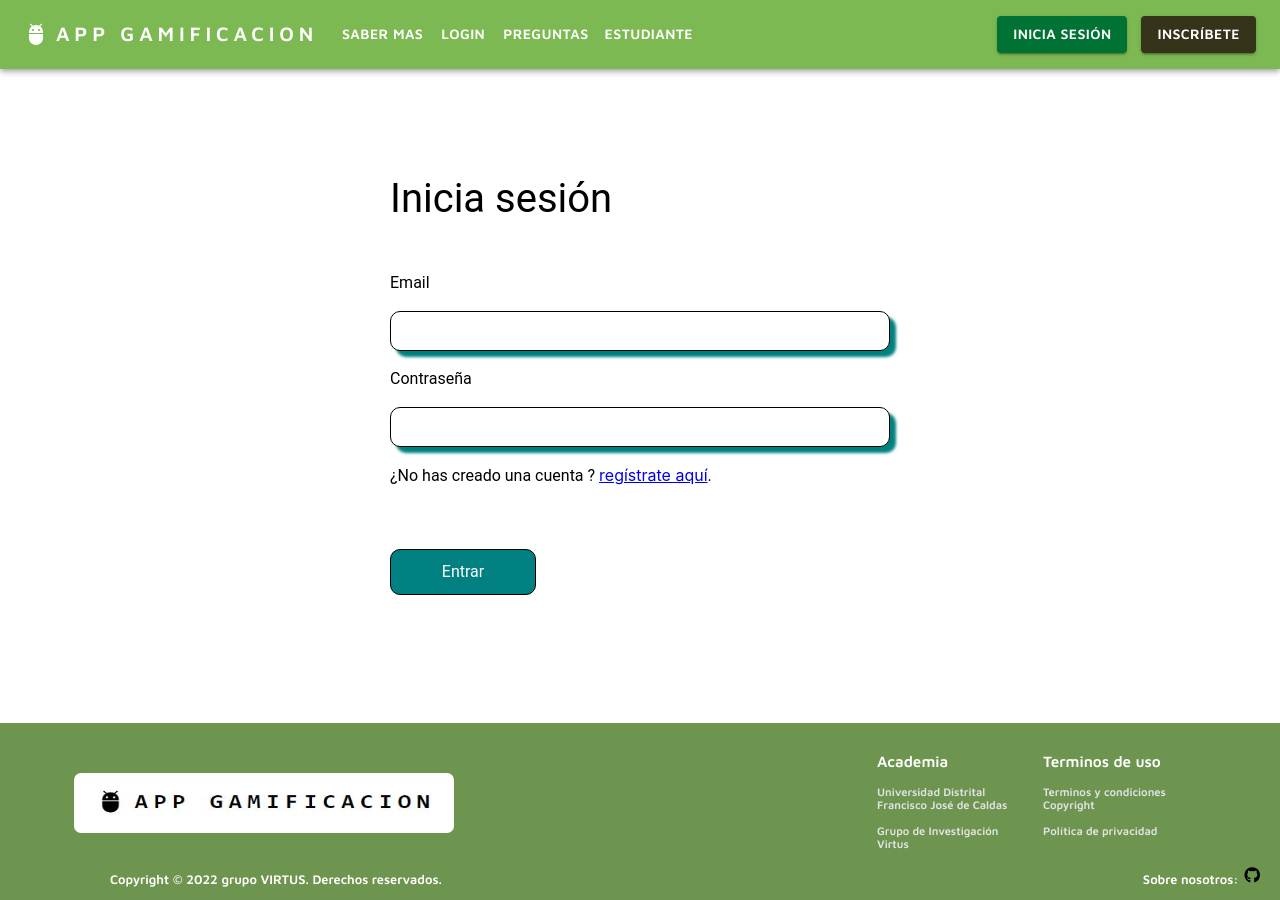
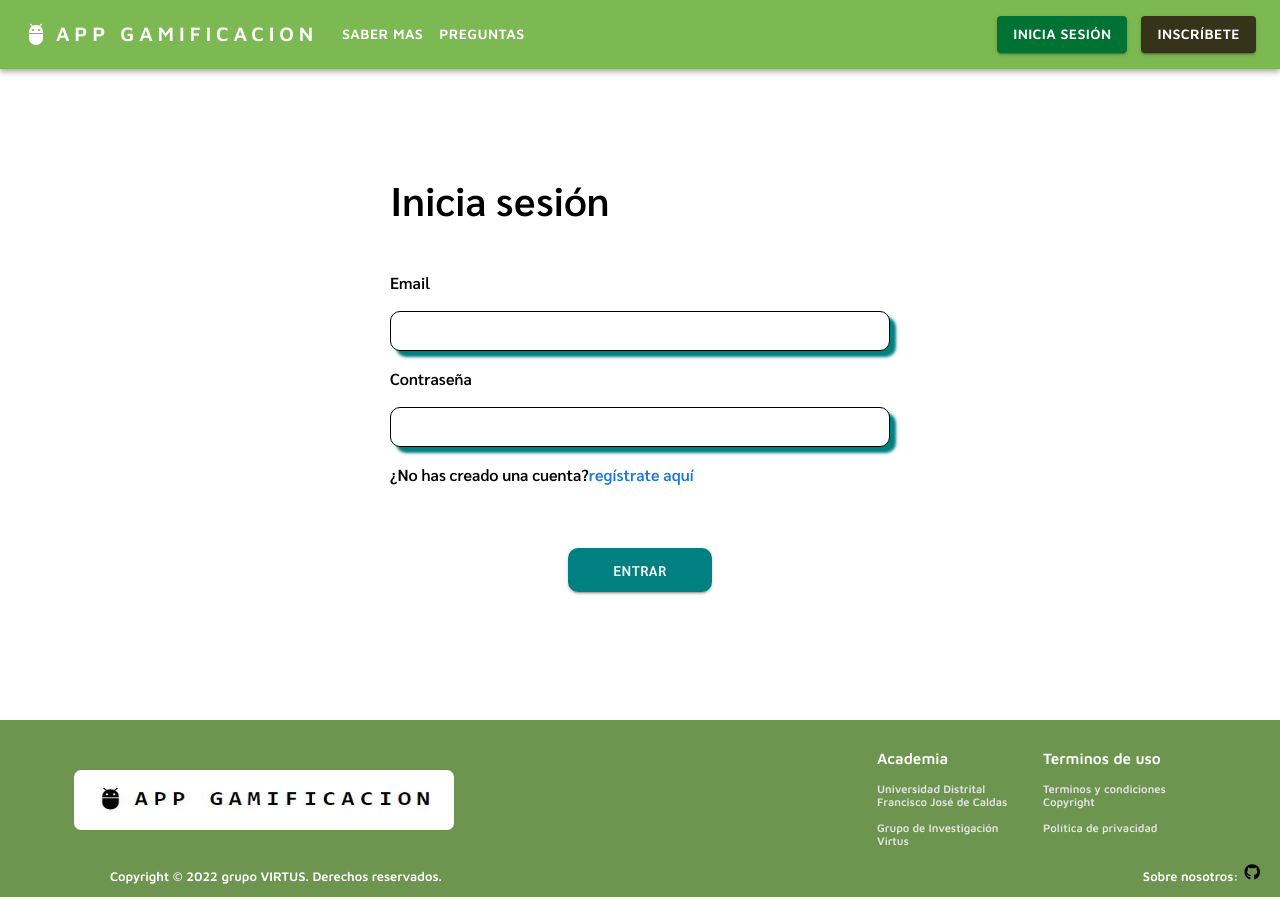
Before and after one commit to Gabelonio/Ambiente-Gamificacion-Epico, a React (Create React App) app: page /login in a window 1280 px wide. Built offline with nearby package versions, Linux system fonts and the light colour scheme.

Commit message:
inicio de sesion agregado en el boton, la vista estudiante se encuentra luego de usar el boton Entrar dentro de la vista inicio de sesion. Tipografia agregada a la vista de inicio de sesion

```diff
--- a/src/componentes/navBar/NavBar.js
+++ b/src/componentes/navBar/NavBar.js
@@ -1,6 +1,7 @@
 import React from 'react'
 import './navBar.css';
 import {NavLink} from 'react-router-dom';
+import { useNavigate } from 'react-router-dom';
 
 import AppBar from '@mui/material/AppBar';
 import Box from '@mui/material/Box';
@@ -15,7 +16,7 @@ import MenuItem from '@mui/material/MenuItem';
 import AdbIcon from '@mui/icons-material/Adb';
 import { createTheme, ThemeProvider } from '@mui/material/styles';
 
-const pages = ['Saber Mas', 'login', 'Preguntas','Estudiante'];
+const pages = ['Saber Mas', 'Preguntas'];
 
 const theme = createTheme({
   status: {
@@ -42,7 +43,9 @@ const theme = createTheme({
 
 export default function NavBar(props) {
 
+    const navigate = useNavigate();
     const [anchorElNav, setAnchorElNav] = React.useState(null);
+
 
     const handleOpenNavMenu = (event) => {
         setAnchorElNav(event.currentTarget);
@@ -52,6 +55,10 @@ export default function NavBar(props) {
     const handleCloseNavMenu = () => {
         setAnchorElNav(null);
     };
+
+    function navigateToLogin(){
+        navigate('/login');
+    }
 
     return(
         <div>
@@ -160,7 +167,8 @@ export default function NavBar(props) {
                         <Box sx={{flexGrow: 0}}>
                             <ThemeProvider theme={theme}>
                                 <Button sx={{fontFamily: ['Maven Pro', 'cursive'].join(','),
-                                            marginRight: "1em" }} variant="contained" color = "login">
+                                            marginRight: "1em" }} variant="contained" color = "login"
+                                        onClick = {navigateToLogin}>
                                     Inicia sesión
                                 </Button>
                                 <Button sx={{fontFamily: ['Maven Pro', 'cursive'].join(',')}} variant="contained" color = "signup">
--- a/src/vistas/login/Login.js
+++ b/src/vistas/login/Login.js
@@ -1,10 +1,31 @@
 import React from "react";
 import './login.css';
 import { useState } from 'react';
-import {NavLink} from 'react-router-dom';
+import { Link as RouterLink} from 'react-router-dom';
+import { useNavigate } from 'react-router-dom';
+
+import { styled } from '@mui/material/styles';
+import { purple } from '@mui/material/colors';
+import { Button, Link } from "@mui/material";
+
+/* Estilos del boton "Entrar" */
+const ColorButton = styled(Button)(({ theme }) => ({
+    color: theme.palette.getContrastText(purple[500]),
+    width: '144px',
+    height: '44px',
+    borderRadius: '10px',
+    backgroundColor: '#008080',
+    margin: 'auto',
+    marginTop: '45px',
+    fontFamily: "Sarabun, sans-serif",
+    '&:hover': {
+      backgroundColor: '#218c8c',
+    },
+}));
 
 export default function Login(props) {
 
+    const navigate = useNavigate();
 
     const[usuario, setusurio]=useState({
         email:'',
@@ -20,8 +41,13 @@ export default function Login(props) {
     }
 
     const comprobar=()=>{
-        console.log(usuario)
+        console.log(usuario);
+        //Antes de entrar deberia comprobar el usuario
+        navigateToStudentView();
+    }
 
+    function navigateToStudentView(){
+        navigate('/Estudiante');
     }
 
     return(
@@ -32,8 +58,17 @@ export default function Login(props) {
                 <input type="email" name='email' value={usuario.email} onChange={handleChange} required></input>
                 <p>Contraseña</p>
                 <input type="password" name='pasword' value={usuario.pasword} onChange={handleChange} required></input>
-                <p className='crear'>¿No has creado una cuenta ? <NavLink to='/registro'>regístrate aquí</NavLink>.</p>
-                <div className='envio' onClick={comprobar}> <p>Entrar</p></div>
+                <p className='crear'>¿No has creado una cuenta?
+                    <Link   to='/registro'
+                            underline="hover"
+                            component={RouterLink}
+                            sx={{fontFamily: ['Sarabun', 'sans-serif'].join(',')}}>regístrate aquí
+                    </Link>
+                </p>
+                <ColorButton variant="contained"
+                             onClick={comprobar}>
+                                Entrar
+                </ColorButton>
             </div>
         </div>
     )
--- a/src/vistas/login/login.css
+++ b/src/vistas/login/login.css
@@ -1,9 +1,10 @@
+@import url('https://fonts.googleapis.com/css2?family=Lilita+One&family=Maven+Pro:wght@600&display=swap');
+
 .formulario{
     width: 500px;
     margin: auto;
     display: grid;
     grid-template-columns: 1fr;
-
 }
 
 .login_title{
@@ -12,6 +13,7 @@
     font-weight: 400;
     font-size: 40px;
     line-height: 150%;
+    font-family: 'Sarabun', sans-serif;
 }
 
 .formulario p{
@@ -20,6 +22,7 @@
     font-weight: 400;
     font-size: 16px;
     line-height: 150%;
+    font-family: 'Sarabun', sans-serif;
 }
 
 .formulario input{
@@ -33,16 +36,16 @@
 }
 
 .envio{
-
-    margin-top: 45px;
     width: 144px;
     height: 44px;
-    background: teal;
+    background: #64b4b4;
     border-radius: 10px;
     border: 1px solid #000000;
     color: #FFFFFF;
     display: flex;
     justify-content: center;
+    margin: auto;
+    margin-top: 45px;
 }
 
 .envio p{
@@ -55,7 +58,6 @@
 
 }
 
-
 .login_title{
     margin-top: 100px;
 }
```
